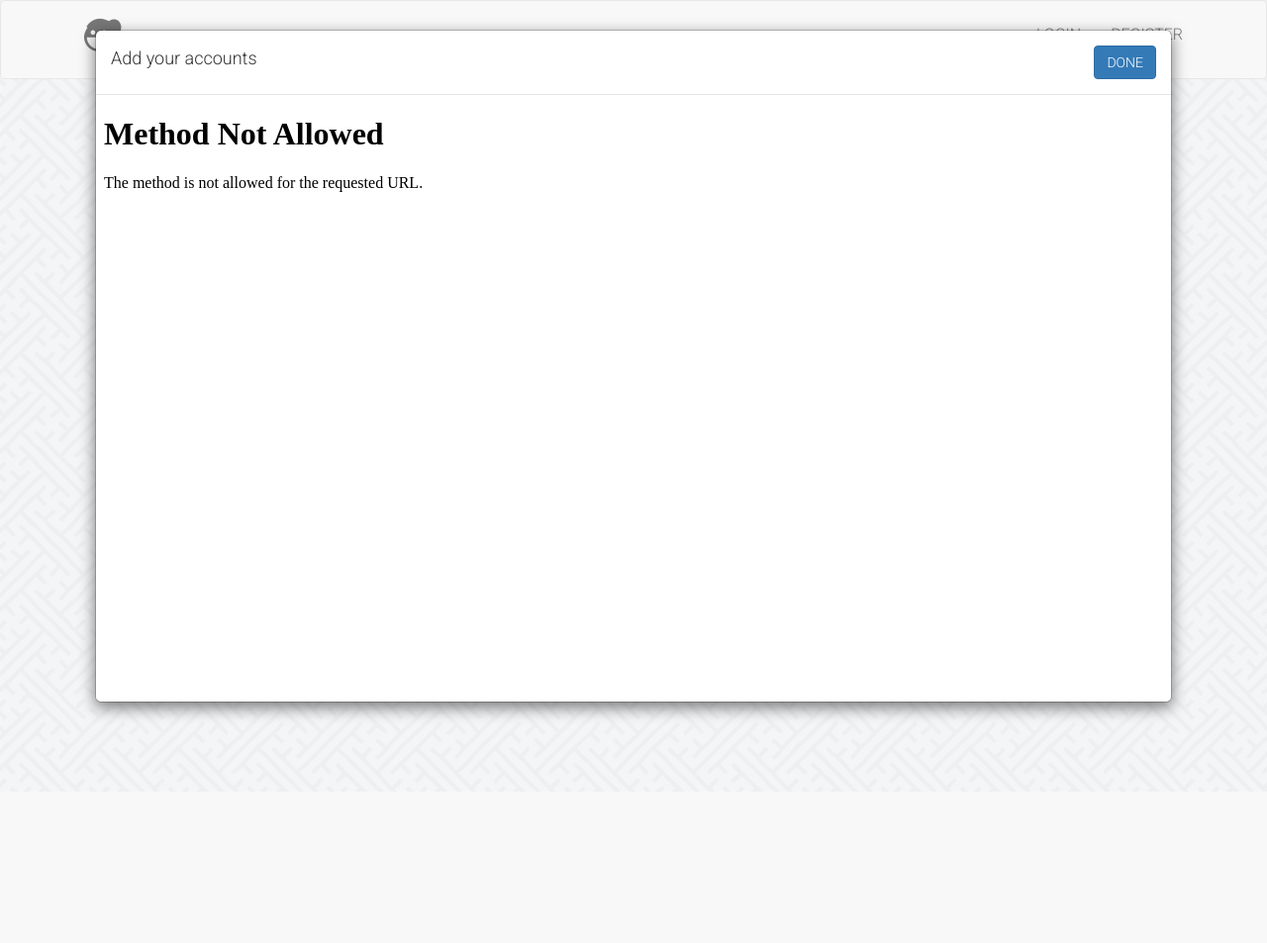
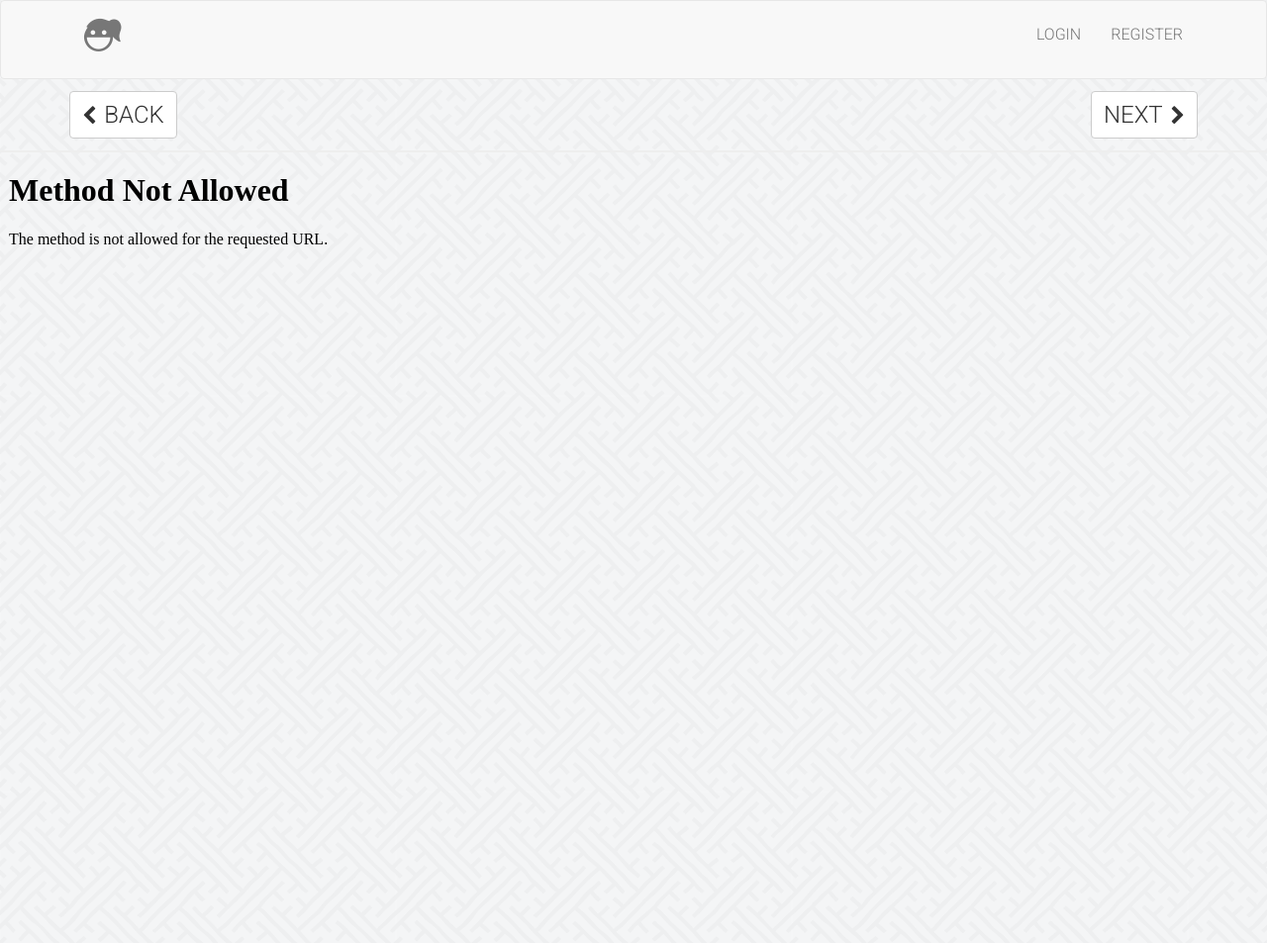
Before and after one commit to hamik112/jaypeak, a Python web app: template jaypeak/templates/transactions/welcome.html in a window 1280 px wide. Shown: the whole page at 99% size. Before the commit the page ends 730 px from the top, so only its background shows below. Run offline with Jinja, Linux system fonts and the light colour scheme; the template is opened without the code that fills it: most values are stand-ins (such as "Sample title", 1, 10 or a date in 2020); some libraries are stand-ins or nearby versions; some web fonts are replaced.

Commit message:
Add accounts ui improvements

```diff
--- a/jaypeak/static/css/style.css
+++ b/jaypeak/static/css/style.css
@@ -62,6 +62,16 @@ h3.recurring-transaction{
     padding-left: 8px;
 }
 
+.fa-chevron-left{
+    padding-right: 8px;
+    font-size: 20px;
+}
+
+.fa-chevron-right{
+    padding-left: 8px;
+    font-size: 20px;
+}
+
 hr{
     border-color: #ddd;
 }
@@ -70,21 +80,9 @@ li{
     text-transform: uppercase;
 }
 
-.modal-dialog {
-  width: 85%;
-  height: 85%;
-  margin-left: auto;
-  margin-right: auto;
-}
-
-.modal-content {
-  height: auto;
-  min-height: 100%;
-}
-
 iframe {
     border: 0;
     position: absolute;
-    height: 85%;
+    height: 100%;
     width: 100%;
 }
--- a/jaypeak/templates/transactions/welcome.html
+++ b/jaypeak/templates/transactions/welcome.html
@@ -1,7 +1,27 @@
 {% extends "base.html" %}
 
 {% block content %}
-<div class="container-fluid">
+<div class="container">
+    <div class="row" style="padding-top: 12px; padding-bottom: 12px;">
+        <div class="col-md-12">
+                <a href="#">
+                    <button class="btn btn-default" style="font-size: 24px;">
+                        <i class="fa fa-chevron-left" aria-hidden="true"></i>Back
+                    </button>
+                </a>
+                <a href="#" class="pull-right">
+                    <button class="btn btn-default" style="font-size: 24px;">
+                        Next<i class="fa fa-chevron-right" aria-hidden="true"></i>
+                    </button>
+                </a>
+        </div>
+    </div>
+</div>
+<div class="container-fluid" id="fastlink" style="display: none;">
+    <div class="row">
+        <iframe name="my-iframe" src="{{ fastlink_url }}"></iframe>
+    </div>
+
     <form action="{{ fastlink_url }}"
           id="fastlinkForm" target="my-iframe" method="post">
 
@@ -11,34 +31,11 @@
         <input type="hidden" name="redirectReq" value=true>
     </form>
 
-    <!-- Modal -->
-    <div class="modal show" id="myModal" tabindex="-1" role="dialog" aria-labelledby="myModalLabel"
-         data-backdrop="static" data-keyboard="false">
-      <div class="modal-dialog" role="document">
-        <div class="modal-content">
-          <div class="modal-header">
-            <div class="row">
-                <div class="col-xs-8">
-                    <h4 class="modal-title" id="myModalLabel">Add your accounts</h4>
-                </div>
-                <div class="col-xs-4">
-                    <a href="{{ url_for('transactions.sync_transactions', fue=True) }}"
-                       type="button" class="btn btn-primary pull-right">
-                        Done
-                    <a>
-                </div>
-            </div>
-          </div>
-            <iframe id="fastlink" name="my-iframe" src="{{ fastlink_url }}" style="display: none;">
-            </iframe>
-        </div>
-      </div>
-    </div>
-
 
     <script type="text/javascript">
         document.getElementById('fastlinkForm').submit();
         document.getElementById('fastlink').style.display = 'block';
+        document.getElementById('fastlink').style.border = '1px solid #eee';
     </script>
 </div>
 {% endblock %}
--- a/jaypeak/transactions/views.py
+++ b/jaypeak/transactions/views.py
@@ -155,7 +155,7 @@ def delete_user():
     return redirect(url_for('.index'))
 
 
-@bp.route('/welcome')
+@bp.route('/welcome/add-accounts')
 @login_required
 def welcome():
     fastlink_token = utils.get_yodlee_fastlink_token_or_400(
```
